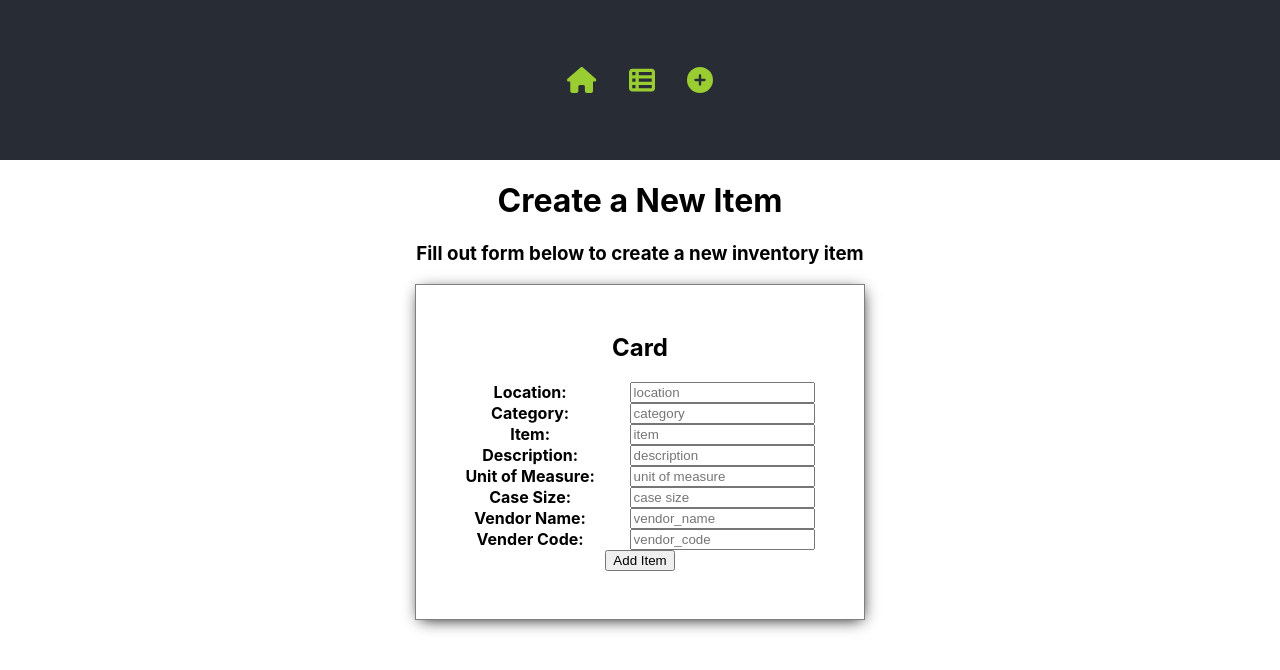
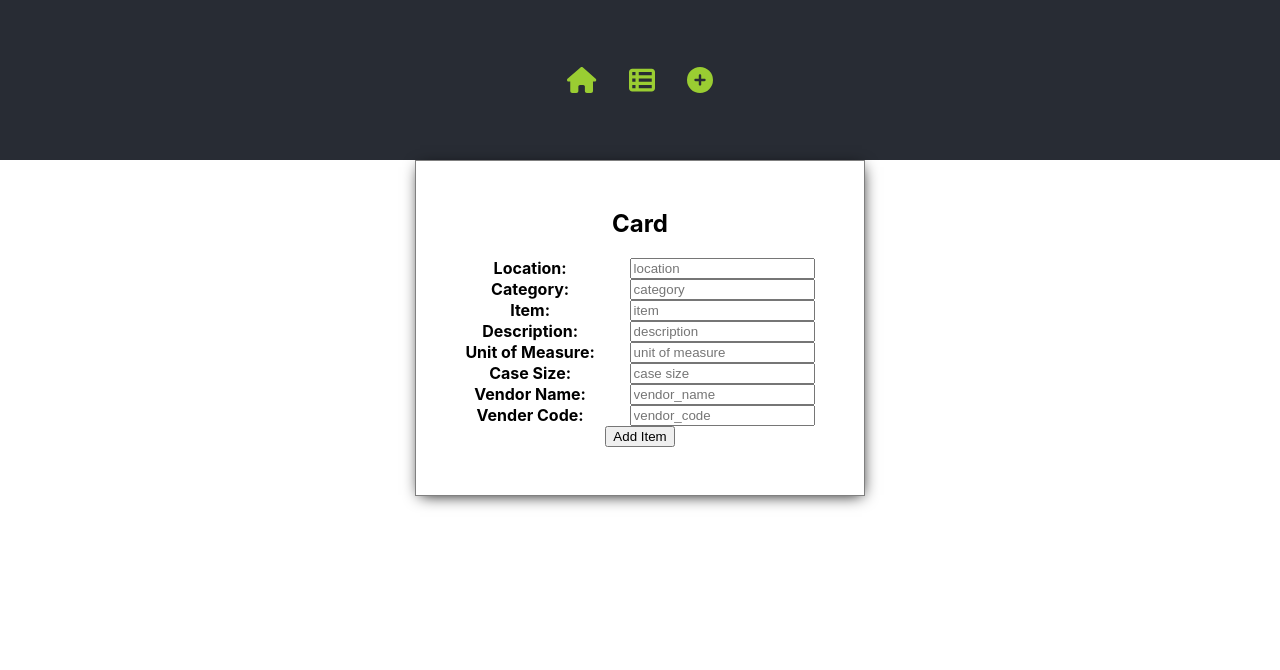
Before and after one commit to Job85/Restaurant-Inventory-App, a React (Create React App) app in the folder client/: page /new in a window 1280 px wide. Shown: the top 670 px of the page. Built offline with nearby package versions, Linux system fonts and the light colour scheme.

Commit message:
resest to last commit

```diff
--- a/client/src/App.js
+++ b/client/src/App.js
@@ -5,7 +5,7 @@ import './App.css';
 import Header from './components/Nav';
 import Home from './pages/Home';
 import Items from './pages/Items';
-import CreateItem from './pages/CreateItem';
+import ItemForm from './pages/ItemForm';
 import ItemDetails from './pages/ItemDetails';
 import axios from 'axios';
 // import { BASE_URL } from './globals';
@@ -57,7 +57,7 @@ const App = () => {
         <Routes>
           <Route path='/' element={<Home />} />
           <Route path='/items' element={<Items handleUpdate={handleUpdate} />} />
-          <Route path='/new' element={<CreateItem newItem={newItem} handleChange={handleChange} handleSubmit={handleSubmit} />} />
+          <Route path='/new' element={<ItemForm newItem={newItem} handleChange={handleChange} handleSubmit={handleSubmit} />} />
           <Route path='/items/:id' element={<ItemDetails newItem={newItem} setNewItem={setNewItem} handleChange={handleChange} />} />
         </Routes>
       </main>
--- a/client/src/pages/CreateItem.js
+++ /dev/null
@@ -1,19 +0,0 @@
-import React from "react";
-import ItemForm from "../components/ItemForm";
-
-const CreateItem = (props) => {
-
-    return (
-        <>
-            <h1>Create a New Item</h1>
-            <h3>Fill out form below to create a new inventory item</h3>
-            <ItemForm
-                newItem={props.newItem}
-                handleChange={props.handleChange}
-                handleSubmit={props.handleSubmit}
-            />
-        </>
-    )
-}
-
-export default CreateItem
--- a/client/src/pages/ItemDetails.jsx
+++ b/client/src/pages/ItemDetails.jsx
@@ -2,7 +2,7 @@ import React, { useEffect } from 'react';
 import { useParams, useNavigate } from 'react-router-dom';
 import axios from 'axios'
 import { BASE_URL } from '../globals'
-import ItemForm from '../components/ItemForm';
+import ItemForm from './ItemForm';
 
 const ItemDetails = (props) => {
     let navigate = useNavigate()
--- a/client/src/components/ItemForm.jsx
+++ b/client/src/pages/ItemForm.jsx
@@ -1,5 +1,5 @@
 import React from "react"
-import Card from "./Card"
+import Card from "../components/Card"
 
 const ItemForm = (props) => {
 
```
Also changed, not shown: client/src/components/CardHeader.jsx (added, +30 -0 lines).
